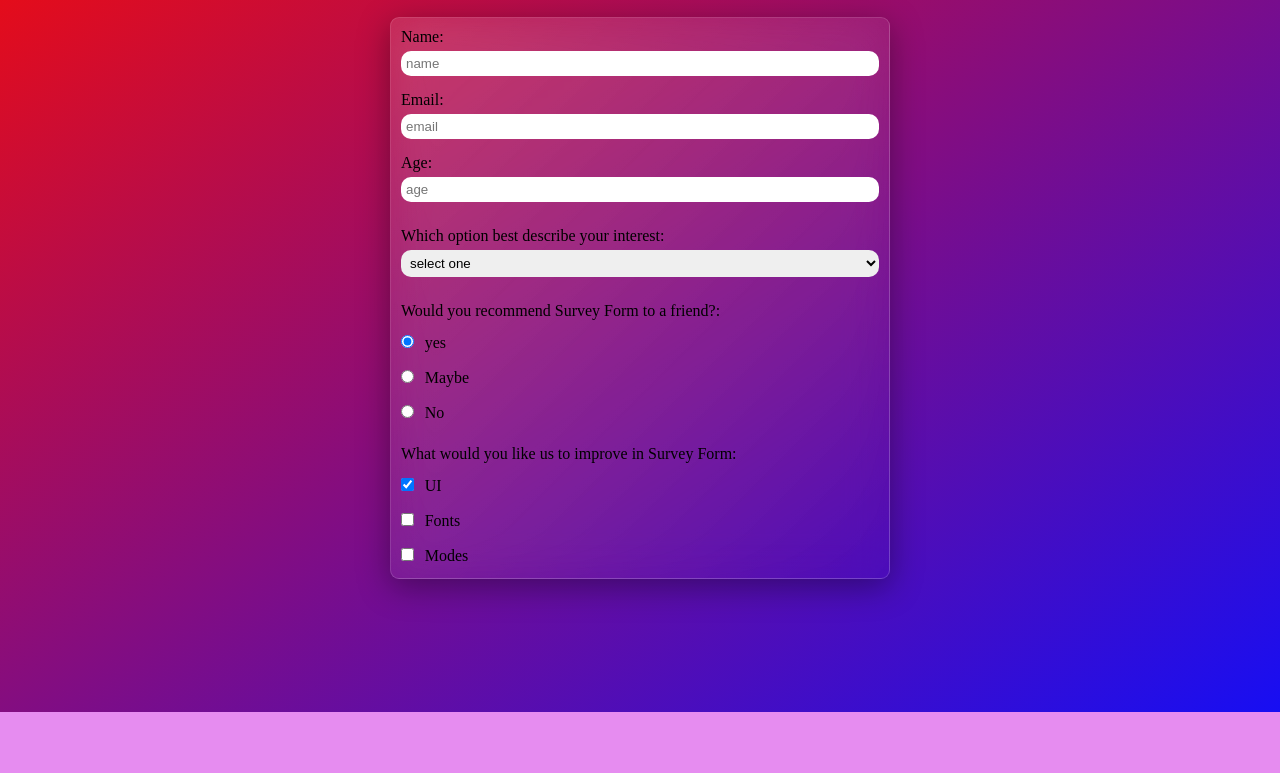
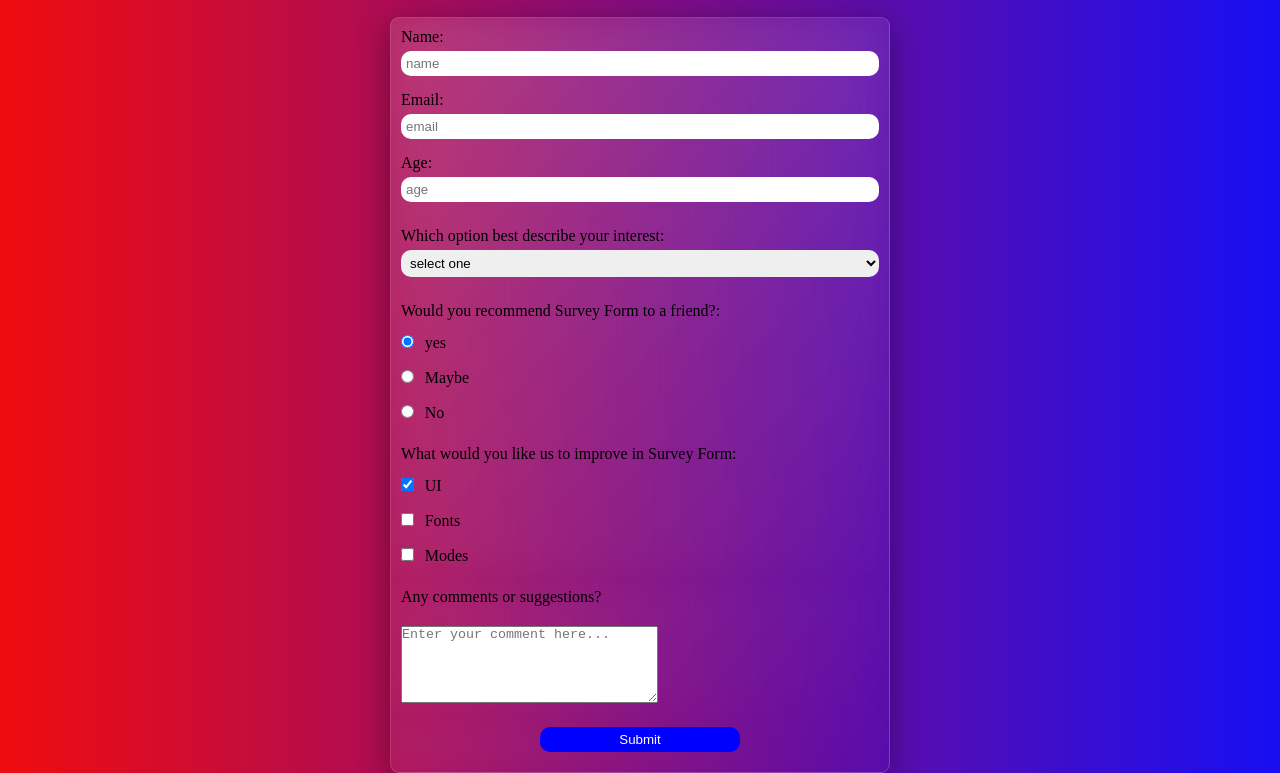
Before and after one commit to MICHAEL2JOSEPH/surveyform, a plain HTML site: page index.html in a window 1280 px wide. Shown: the part 88-861 px from the top of the page. Before the commit the page ends 800 px from the top, so only its background shows below. Drawn offline with Linux system fonts and the light colour scheme.

Commit message:
final commit

```diff
--- a/index.html
+++ b/index.html
@@ -43,6 +43,14 @@
             <label for="yes"><input type="checkbox" class="inline" name="friend" value="yes"> Modes<label>
         </fieldset>
     </fieldset>
+    <fieldset>
+      <label>Any comments or suggestions? </label>
+            <textarea cols="30" rows="5" placeholder="Enter your comment here..."></textarea>
+        </fieldset>
+    </fieldset>
+    <fieldset>
+        <input type="submit" value="Submit">
+    </fieldset>
 </form>
 
 </html>
--- a/styles.css
+++ b/styles.css
@@ -9,7 +9,10 @@ body {
                 height: 100vh;
                 margin: 0;
                 background-color: rgb(230, 140, 240);
-    background-image: linear-gradient(to bottom right, rgb(240, 12, 14), rgb(23, 14, 243));
+                background-image: linear-gradient(to right, rgb(240, 12, 14), rgb(23, 14, 243));
+                /* background-repeat: no-repeat; */
+                background-size: cover;
+                background-position: center;
             }
 
             h1,
@@ -56,3 +59,18 @@ label {
                 display: block;
                 margin: 10px;
             }
+
+            textarea {
+                margin: 10px;
+                outline: none;
+            }
+
+            input[type="submit"] {
+                width: 40%;
+                margin: 10px auto 20px;
+                display: flex;
+                align-items: center;
+                justify-content: center;
+                background-color: blue;
+                color: white;
+            }
```
Lines whose indentation alone changed are shown as unchanged.
